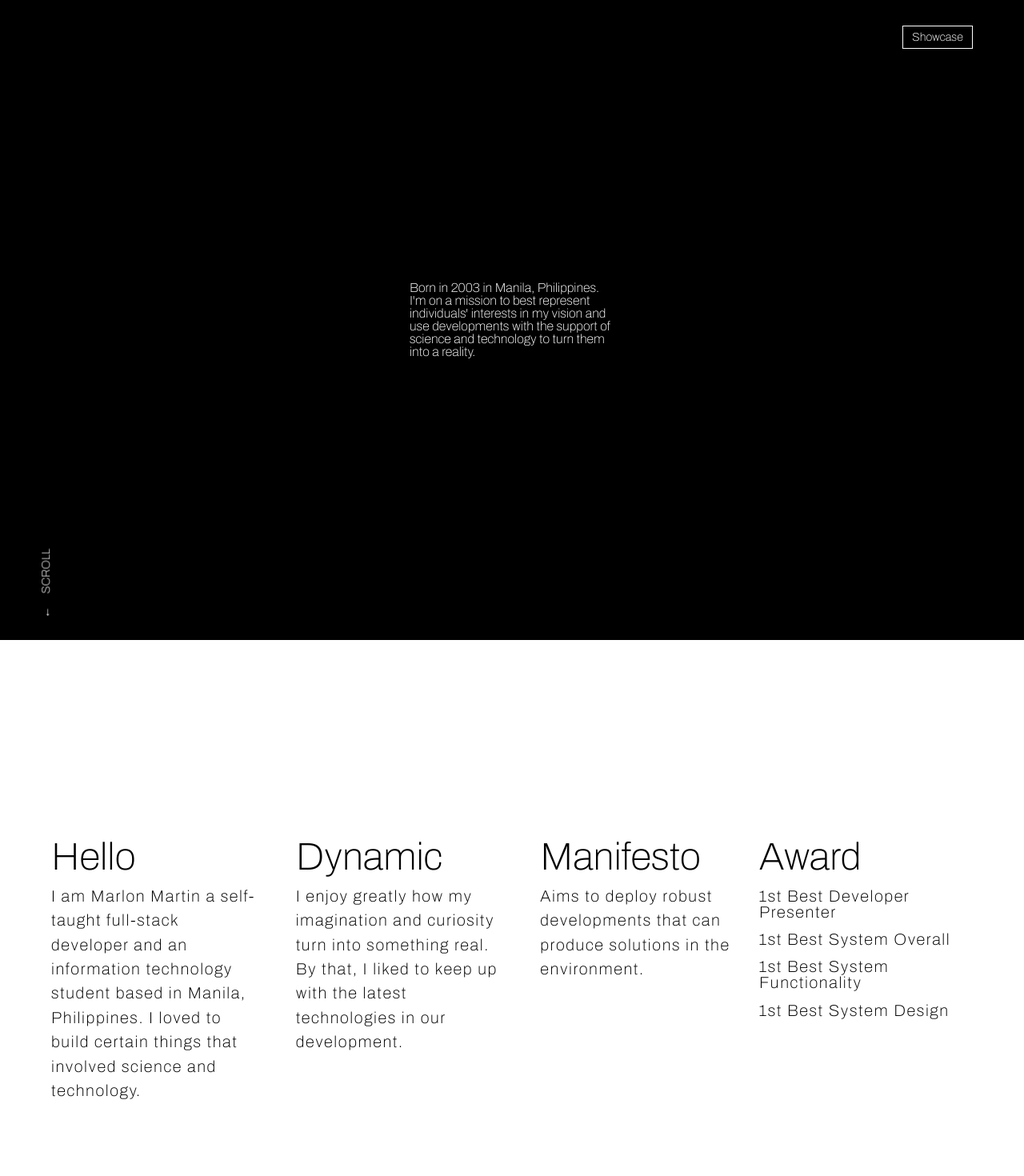
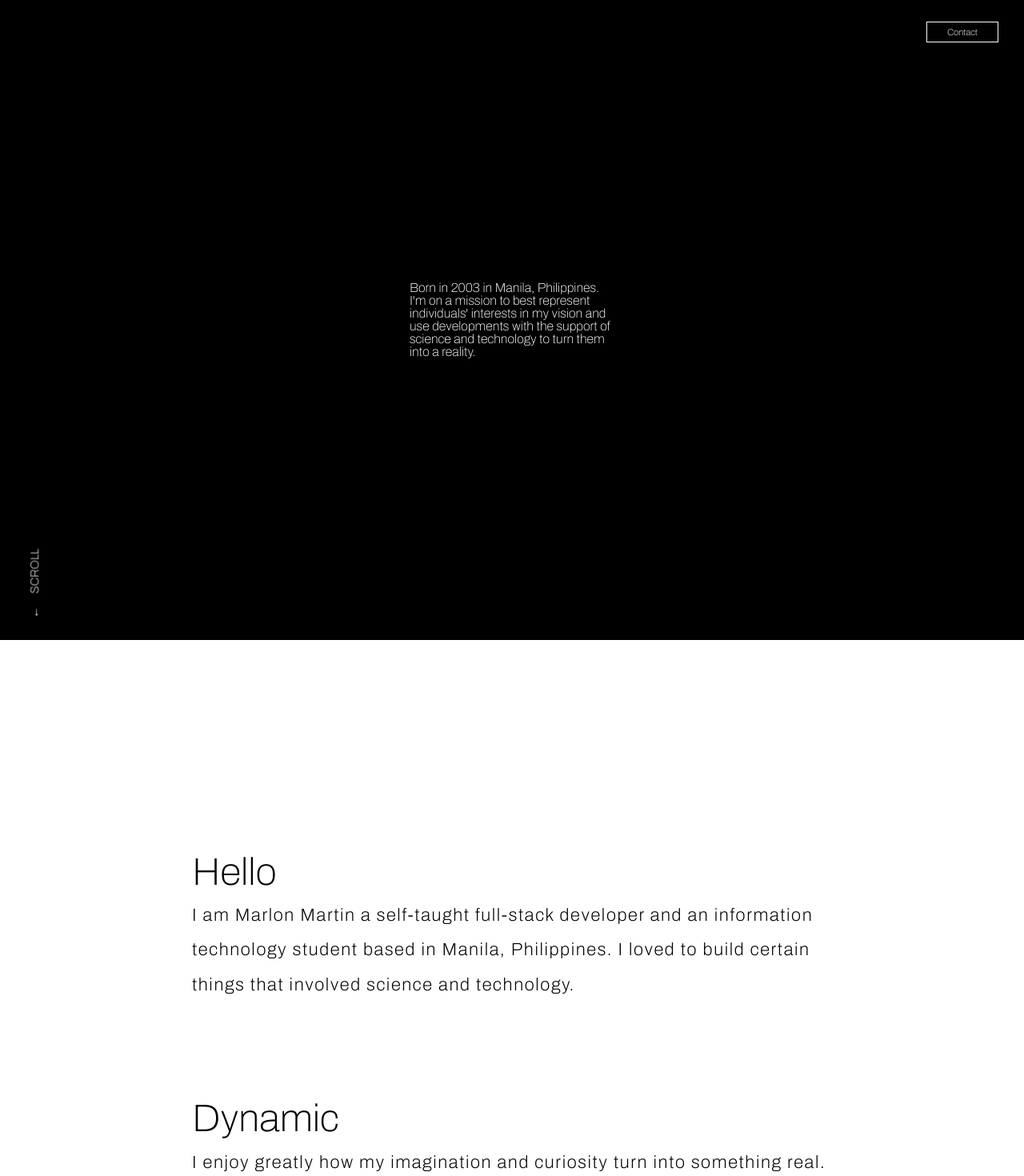
Before and after one commit to decimoDev/d7, a Next.js app: page / in a window 1280 px wide. Shown: the top 1470 px of the page at 80% size. Built offline with nearby package versions, Linux system fonts and the light colour scheme.

Commit message:
init: update config

```diff
--- a/src/components/infoItems/About.tsx
+++ b/src/components/infoItems/About.tsx
@@ -4,11 +4,11 @@ import { about } from '@/constants'
 const About : FunctionComponent = () => {
   return (
     <>
-        <ul className='flex flex-col gap-[3rem] md:flex-col xl:flex-row'>
+        <ul className='flex flex-col gap-[3rem] md:flex-col xl:flex-col'>
             {about.map((about, index) => (
-                <li key={index} className='mb-[4rem] w-full max-w-[290px]'>
+                <li key={index} className='mb-[4rem] w-full max-w-[280px] xl:max-w-[800px]'>
                       <h1 className='text-[3rem] my-[0.6rem] font-regular'>{about.title}</h1>
-                      <p className='tracking-[0.1rem] leading-[1.9rem] md:text-[1.25rem]'>{about.context}</p>
+                      <p className='tracking-[0.1rem] font-extralight leading-[1.9rem] md:text-[1.25rem] xl:leading-[2.7rem] xl:text-[1.375rem]'>{about.context}</p>
                 </li>
             ))}
         </ul>
--- a/src/components/infoItems/Award.tsx
+++ b/src/components/infoItems/Award.tsx
@@ -9,7 +9,7 @@ const Award : FunctionComponent = () => {
                 <ul>
                     {award.map((award, index) => (
                         <li key={index} className=' mt-[0.9rem]'>
-                        <p className='tracking-[0.1rem] md:text-[1.25rem]'><span>{award.rank} </span>{award.title}</p>
+                        <p className='tracking-[0.1rem] font-extralight leading-[1.9rem] md:text-[1.25rem] xl:text-[1.375rem]'><span>{award.rank} </span>{award.title}</p>
                     </li>
                 ))}
             </ul>
--- a/src/components/infoItems/InfoContainer.tsx
+++ b/src/components/infoItems/InfoContainer.tsx
@@ -4,7 +4,7 @@ import { GlobalProps } from '@/interfaces'
 const InfoContainer : FunctionComponent<GlobalProps> = ({children}) => {
   return (
     <>
-        <div className='relative flex items-center justify-center bg-white text-black z-[3] h-[220vh] w-full p-[2rem] sm:p-[4rem] md:h-[150vh] xl:h-[110vh]'>
+        <div className='relative flex items-center justify-center bg-white text-black z-[3] h-[220vh] w-full p-[2rem] sm:p-[4rem] md:h-[150vh] xl:h-[200vh]'>
             {children}
         </div>
     </>
--- a/src/components/infoItems/InfoWrapper.tsx
+++ b/src/components/infoItems/InfoWrapper.tsx
@@ -4,7 +4,7 @@ import { GlobalProps } from '@/interfaces'
 const InfoWrapper : FunctionComponent<GlobalProps> = ({children}) => {
   return (
     <>
-        <div className='flex flex-col gap-[1rem] md:flex-col xl:flex-row'>
+        <div className='flex flex-col gap-[1rem] md:flex-col xl:flex-col'>
             {children}
         </div>
     </>
--- a/src/components/items/Navigation.tsx
+++ b/src/components/items/Navigation.tsx
@@ -5,7 +5,7 @@ import Link from 'next/link'
 const Navigation : FunctionComponent<NavProps> = ({children, href}) => {
   return (
     <>
-        <nav className='fixed font-thin text-[0.9rem] top-[2rem] right-[2rem] text-center border-solid border-[1px] border-white z-[1] px-[0.7rem] py-[0.4rem] xl:right-[4rem]'>
+        <nav className='fixed font-thin w-[90px] text-[0.7rem] top-[1.7rem] right-[2rem] text-center border-solid border-[1px] border-white z-[1] px-[0.7rem] py-[0.4rem] '>
           <Link href={href}>{children}</Link>
         </nav>
     </>
--- a/src/components/overlays/ContactOverlay.tsx
+++ b/src/components/overlays/ContactOverlay.tsx
@@ -1,11 +1,12 @@
 import React from 'react'
 import Container from '../containers/Container'
+import Navigation from '../items/Navigation'
 
 const ContactOverlay = () => {
   return (
     <>
       <Container>
-
+        <Navigation href={'/showcase'}>Showcase</Navigation>
       </Container>
     </>
   )
--- a/src/components/overlays/HeroOverlay.tsx
+++ b/src/components/overlays/HeroOverlay.tsx
@@ -7,7 +7,7 @@ const HeroOverlay : FunctionComponent = () => {
   return (
     <>
       <Container>
-        <Navigation href='/showcase'>Showcase</Navigation>
+        <Navigation href='/docs/resume'>Contact</Navigation>
           <HeroContext>
               Born in 2003 in Manila, Philippines. I'm on a mission to best represent individuals' interests in my vision and use developments with the support of science and technology to turn them into a reality.
           </HeroContext>
--- a/src/components/sections/OverlaySection.tsx
+++ b/src/components/sections/OverlaySection.tsx
@@ -47,10 +47,10 @@ const OverlaySection : FunctionComponent = () => {
       {!overlay ? <DynamicHeroOverlay/> : <DynamicContactOverlay/>}
       <>
         <div className={!text
-        ? 'fixed text-[0.9rem] bottom-[4rem] left-[-0.6rem] flex items-center flex-row-reverse gap-[1rem] rotate-[-90deg] font-regular md:left-[0.9rem]'
-        : 'fixed text-[0.9rem] bottom-[4.7rem] left-[-1.4rem] flex items-center flex-row-reverse gap-[1rem] rotate-[-90deg] font-regular md:left-[0.2rem]'
+        ? 'fixed text-[0.9rem] bottom-[4rem] left-[-0.6rem] flex items-center flex-row-reverse gap-[1rem] rotate-[-90deg] font-regular md:left-[0rem]'
+        : 'fixed text-[0.9rem] bottom-[4.5rem] left-[-1.4rem] flex items-center flex-row-reverse gap-[1rem] rotate-[-90deg] font-regular md:left-[-0.4rem]'
         }>
-          <p>{!text ? 'SCROLL' : 'SAY HELLO!'}</p>
+          <p>{!text ? 'SCROLL' : 'PROJECT'}</p>
           <span>←</span>
         </div>
       </>
--- a/src/pages/showcase.tsx
+++ b/src/pages/showcase.tsx
@@ -1,17 +1,15 @@
 import { NextPage } from 'next'
 import React from 'react'
-import { showcaseStyles } from '@/styles/showcaseStyles'
-import { globalStyles } from '@/styles/globalStyles'
 import Navigation from '@/components/items/Navigation'
 import Link from 'next/link'
+import Container from '@/components/containers/Container'
 
 const showcase : NextPage = () => {
   return (
     <>
-      <section className={`${globalStyles.container} ${showcaseStyles.container}`}>
-        <h1>ShowcaseSection</h1>
-        <Navigation href='/'>Home</Navigation>
-      </section>
+      <Container>
+        <Navigation href={'/'}>Main</Navigation>
+      </Container>
     </>
   )
 }
```
